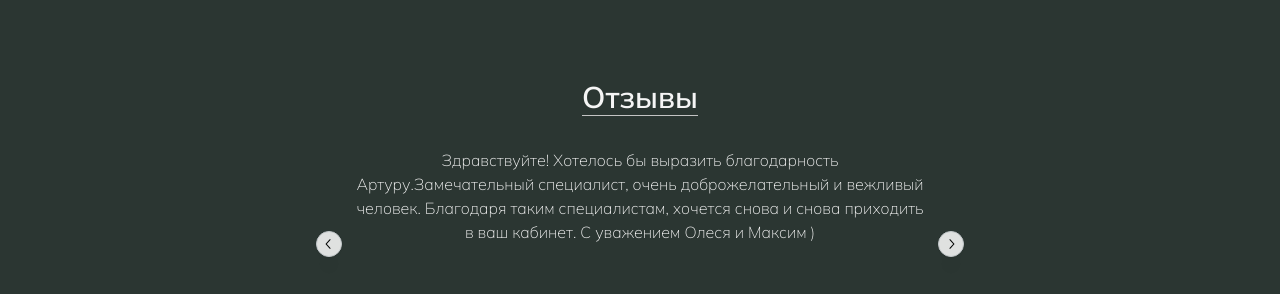
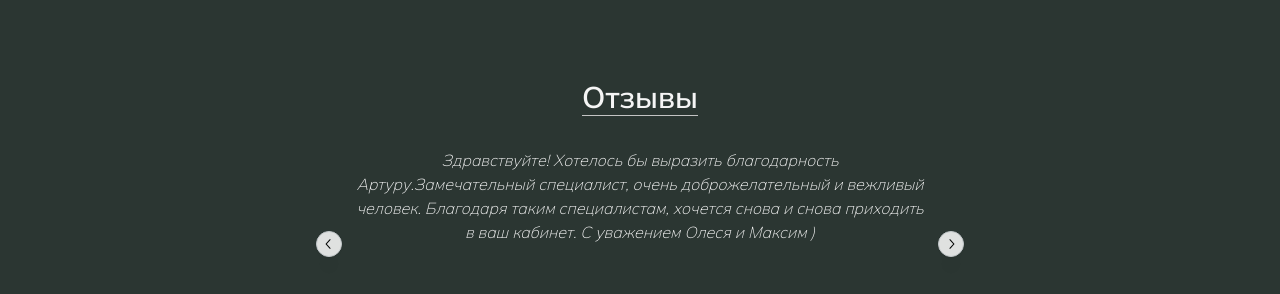
Before and after one commit to KirillUnited/beautymyway-app, a Next.js app: page / in a window 1280 px wide. Shown: the part 4472-4766 px from the top of the page. Built offline with nearby package versions, Linux system fonts and the light colour scheme.

Commit message:
Update feedbacks

```diff
--- a/src/app/containers/TestimonialsSection/TestimonialsSection.tsx
+++ b/src/app/containers/TestimonialsSection/TestimonialsSection.tsx
@@ -12,7 +12,7 @@ export default function TestimonalsSection(): React.JSX.Element {
     const items = TESTIMONIALS.map(({ image, title, subtitle, description }, index) => {
         return (
             <Carousel.Slide key={index}>
-                <p className='font-light mb-10 px-0 lg:px-12 lg:mb-0 text-center'>
+                <p className='font-light italic mb-10 px-0 lg:px-12 lg:mb-0 text-center'>
                     {description}
                 </p>
             </Carousel.Slide>
```
